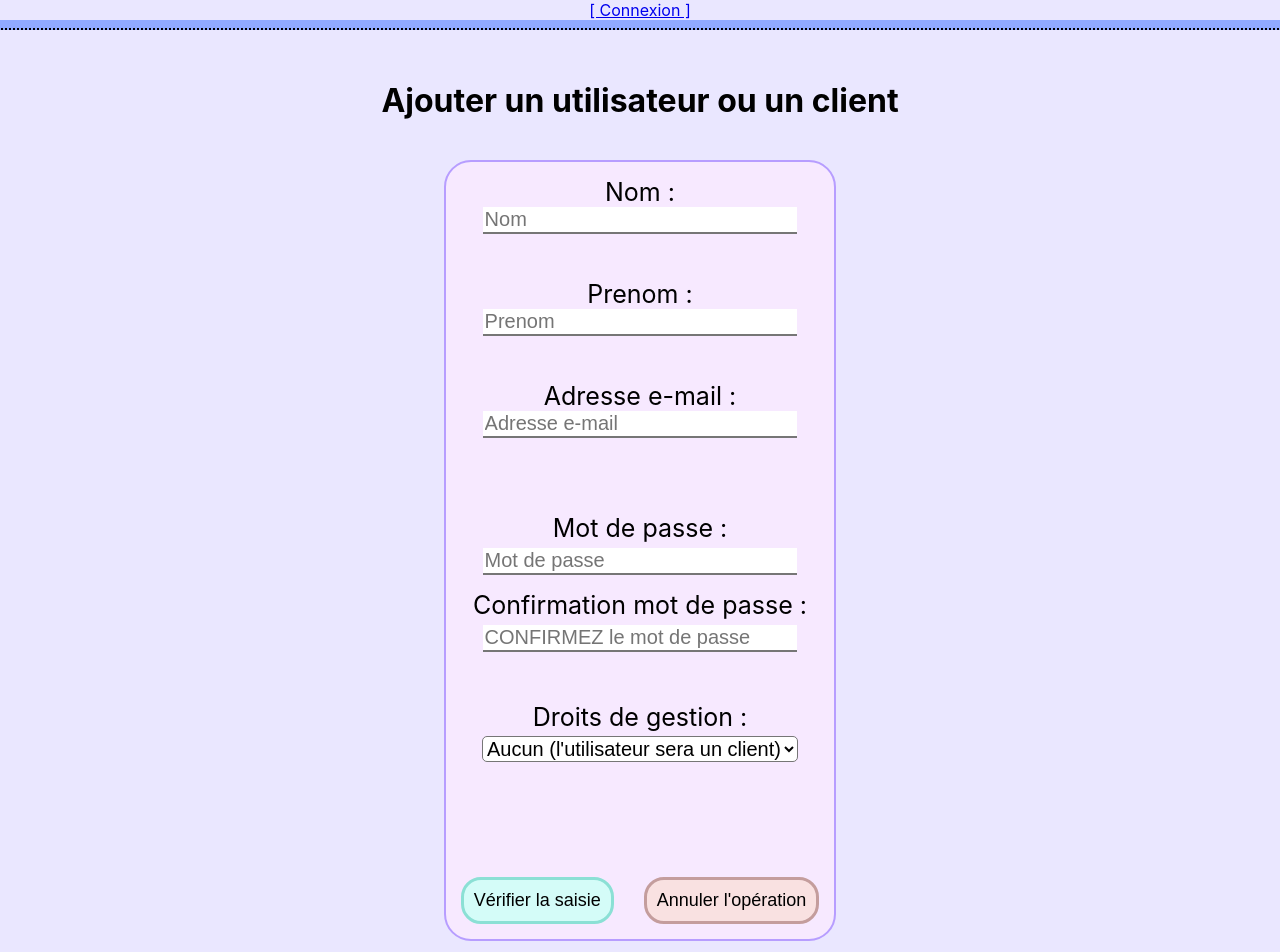
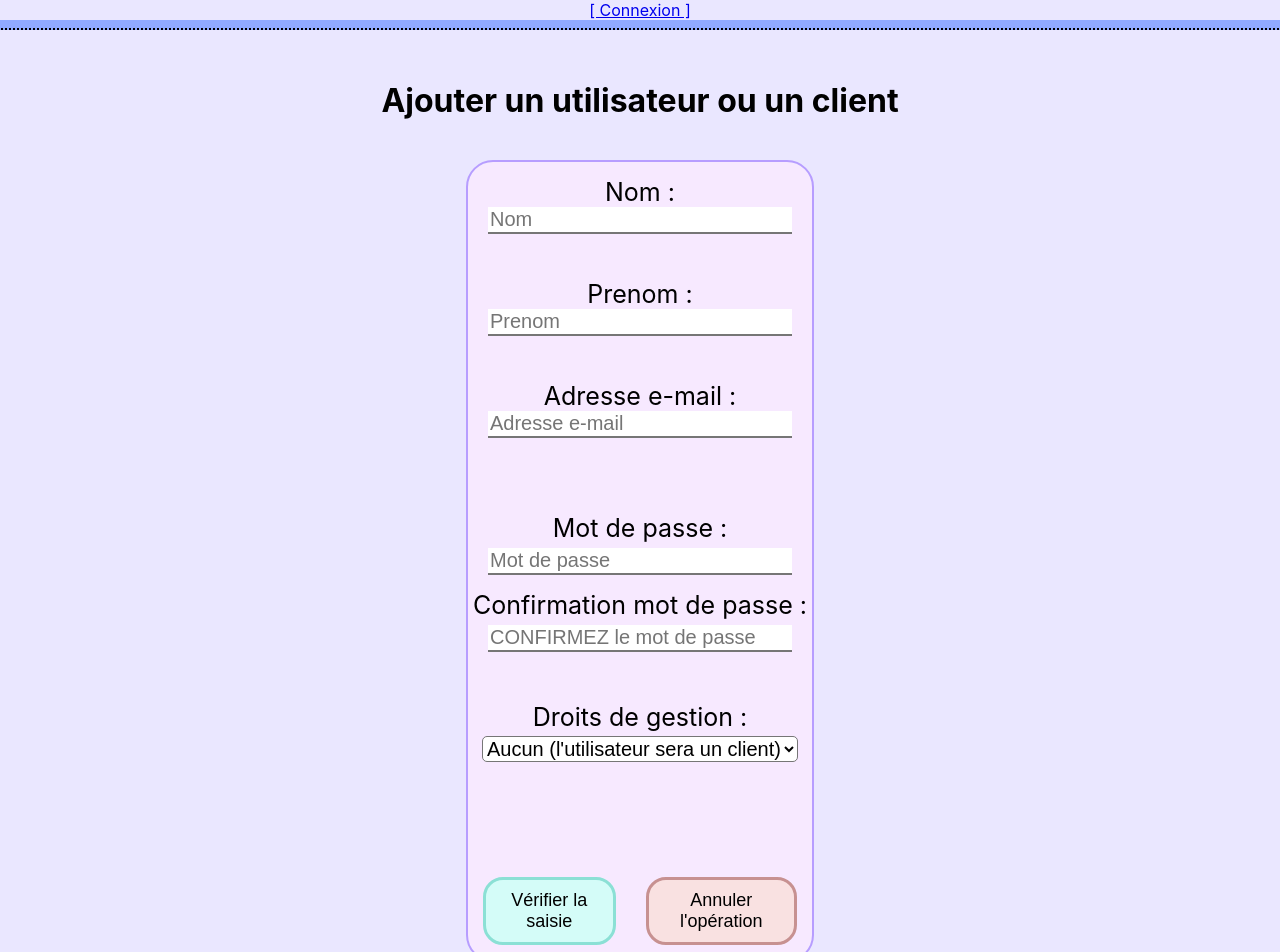
Before and after one commit to Yamakyu/ProjetBuvetteV1, a React (Create React App) app in the folder frontend/: page /manage/users/add in a window 1280 px wide. Shown: the top 952 px of the page. Built offline with nearby package versions, Linux system fonts and the light colour scheme.

Commit message:
Fix: CSS connexion.jsx

```diff
--- a/frontend/src/Components/Connexion.jsx
+++ b/frontend/src/Components/Connexion.jsx
@@ -92,12 +92,10 @@ export default function Connexion() {
 //------------------------------------------------------------------------- AFFICHAGE
 
 
-    const showUserList = () => {
-        console.log();
-    }
-
     return (
         <div className='BoxSimple'>
+
+            <div>
                 <h1 className='PageName'>Connexion</h1>
                 <form className='FormulaireSimple' onSubmit={apiLogin}>
                     <div className='VerticalLabel'>
@@ -122,6 +120,8 @@ export default function Connexion() {
                     </div>
                     {/*getLocalStorage("currentSession").userConnexionStatus*/}
                 </form>
+            </div>
+
 
 
         </div>
--- a/frontend/src/Components/PagesAdmin/VerifierNewUtilisateur.jsx
+++ b/frontend/src/Components/PagesAdmin/VerifierNewUtilisateur.jsx
@@ -1,4 +1,4 @@
-import React, { useContext, useState } from 'react'
+import React, { useContext, useEffect, useState } from 'react'
 import { useNavigate } from 'react-router-dom';
 import { SessionContext } from '../../Contexts/SessionContext';
 import Utilisateur from '../Utility/Utilisateur'
@@ -16,6 +16,24 @@ export default function VerifierNewUtilisateur() {
     const [isEmailError, setIsEmailError] = useState(false);
     const [apiResponse, setApiResponse] = useState("");
     const myAppNavigator = useNavigate();
+
+
+    useEffect(() => {
+        const emptyUser = {
+            nom: "",
+            prenom: "",
+            email: "",
+            password: "",
+            droits: "Aucun"
+        }
+
+      if (JSON.stringify(userWorkedOn) === JSON.stringify(emptyUser)){
+          goBackToAddUser();
+      }
+
+      return () => {}
+    }, [])
+
 
     const goBackToAddUser = () => {
         myAppNavigator("/manage/users/add");
--- a/frontend/src/Styles/AppStyle.css
+++ b/frontend/src/Styles/AppStyle.css
@@ -67,7 +67,7 @@
 }
 .FormulaireSimple{
     font-size: 25px;
-    width: 100%;
+    width: min-content;
 
     height: 100%;
 
@@ -82,14 +82,11 @@
     outline-style: solid;
 }
 .ButtonContainer{
-    width: inherit;
-
     display: flex;
     flex-direction: row;
     justify-content: space-evenly;
 
     margin-top: 10px;
-
 }
 .UserCard{
     font-size: 25px;
@@ -113,7 +110,9 @@
     margin-right: 5px;
 }
 .LargeInput{
-    width: 80%;
+    margin-left: 20px;
+    margin-right: 20px;
+    width: 300px;
     font-size: 20px;
     border-top: 0;
     border-left: 0;
@@ -168,7 +167,7 @@
     border-radius: 20px;
 
     background-color:#f9e1e1 ;
-    border-color: rgb(196, 157, 157);
+    border-color: rgb(199, 145, 145);
     border-width: 3px;
     border-style: solid;
 }
```
Lines whose indentation alone changed are shown as unchanged.
